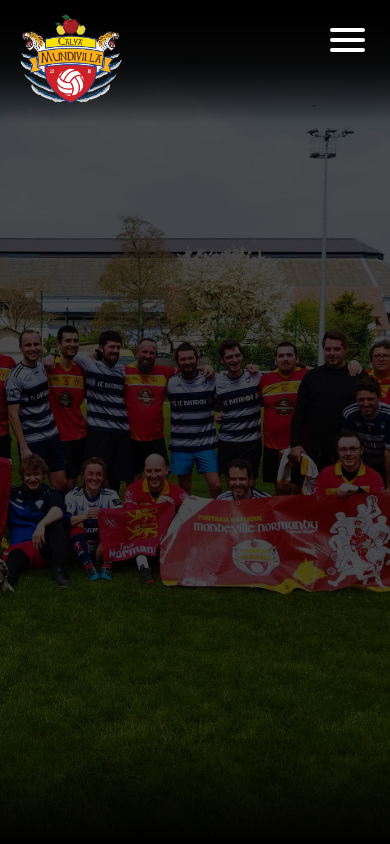
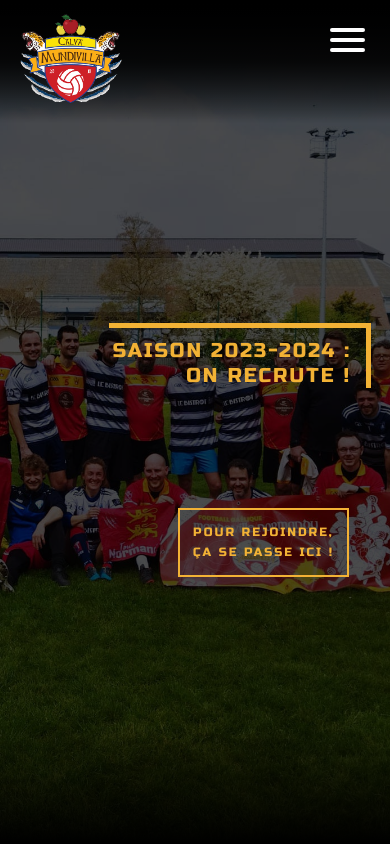
Before and after one commit to marieoc/mondeville-gaelic-next, a Next.js app: page / in a window 390 px wide. Shown: the top 844 px of the page. Built offline with nearby package versions, Linux system fonts and the light colour scheme.

Commit message:
added formatted phone number on contact input + verification on email input. need validation and errors handling to be done. added msg and redirect btn on slider section on homepage

```diff
--- a/app/page.jsx
+++ b/app/page.jsx
@@ -27,8 +27,49 @@ const Home = () => {
   useEffect(() => {
     window.addEventListener('scroll', scrollEffect)
 
+    // clean up function
     return () => {
       window.removeEventListener('scroll', scrollEffect);
+    }
+
+  }, [])
+
+
+  useEffect(() => {
+    let id;
+
+    id = setTimeout(() => {
+      const msg = document.querySelector('.slider_msg');
+      msg.classList.add('active');
+      console.log('setTimeOut msg')
+    }, 1000);
+
+    // clean up function
+    return () => {
+      clearTimeout(id);
+    }
+
+  }, [])
+
+  useEffect(() => {
+    function playAnimation(time) {
+      console.log(time)
+      // 3108.748
+    }
+    window.requestAnimationFrame(playAnimation);
+  }, [])
+
+  useEffect(() => {
+    let id;
+    id = setTimeout(() => {
+      const btn = document.querySelector('.slider_btn');
+      btn.classList.add('active');
+      console.log('setTimeOut btn');
+    }, 2500);
+
+    // clean up function
+    return () => {
+      clearTimeout(id);
     }
 
   }, [])
@@ -37,8 +78,17 @@ const Home = () => {
 
   return (
     <main className='home_page__wrapper'>
-      <div className="homepage_bg">
+      <h1>Football Gaélique Mondeville Normandy - Rejoins-nous !</h1>
+      <div className="homepage_bg flex flex-center">
         <div className="linear-gradient-black-top"></div>
+        <p className="slider_msg">
+          Saison 2023-2024 : <br/>
+          On recrute !
+        </p>
+        <Link href="" className="slider_btn border-button-effect">
+          Pour rejoindre,<br/>
+         ça se passe ici !
+         </Link>
         <div className="linear-gradient-black-bottom"></div>
       </div>
 
@@ -46,8 +96,8 @@ const Home = () => {
       <section className="news_section__wrapper flex flex-col align-items">
         <h2 className="double-border reveal">Actualités</h2>
 
-        <div className="news_card__wrapper flex flex-wrap flex-center reveal">
-          <div className="news_card double-border-card-effect">
+        <div className="news_card__wrapper flex flex-wrap flex-center">
+          <div className="news_card double-border-card-effect reveal">
             <Image
               src="/img/affiche_entrainement.jpeg"
               alt="News Article"
@@ -59,7 +109,7 @@ const Home = () => {
             </div>
           </div>
 
-          <div className="news_card double-border-card-effect">
+          <div className="news_card double-border-card-effect reveal">
             <Image
               src="/img/affiche_entrainement2.jpeg"
               alt="News Article"
@@ -71,7 +121,7 @@ const Home = () => {
             </div>
           </div>
 
-          <div className="news_card double-border-card-effect">
+          <div className="news_card double-border-card-effect reveal">
             <Image
               src="/img/bg2.jpeg"
               alt="News Article"
--- a/public/css/globals.css
+++ b/public/css/globals.css
@@ -493,6 +493,11 @@ footer .social_media_icons_wrapper .insta-link:hover .fa-square-instagram {
 /* MAIN */
 .home_page__wrapper {
   width: 100%;
+  position: relative;
+}
+.home_page__wrapper h1 {
+  position: absolute;
+  opacity: 0;
 }
 
 .homepage_bg {
@@ -523,6 +528,33 @@ footer .social_media_icons_wrapper .insta-link:hover .fa-square-instagram {
   height: 120px;
   background: linear-gradient(180deg, rgba(0, 0, 0, 0) 0%, rgb(0, 0, 0) 100%);
 }
+.homepage_bg .border-button-effect {
+  letter-spacing: 0.1rem;
+  padding: 1rem 2rem;
+  position: relative;
+  border: 2px solid transparent;
+  color: #F2B235;
+}
+.homepage_bg .border-button-effect:hover {
+  border: 2px solid transparent;
+}
+.homepage_bg .border-button-effect::before, .homepage_bg .border-button-effect::after {
+  content: "";
+  position: absolute;
+  border: 2px solid #fff;
+  top: 0;
+  left: 0;
+  right: 0;
+  bottom: 0;
+  transition: 0.5s all;
+  border-color: #F2B235;
+}
+.homepage_bg .border-button-effect:hover::before {
+  transform: translate(3px, 3px);
+}
+.homepage_bg .border-button-effect:hover::after {
+  transform: translate(-3px, -3px);
+}
 
 .homepage_bg::after {
   content: "";
@@ -532,6 +564,95 @@ footer .social_media_icons_wrapper .insta-link:hover .fa-square-instagram {
   bottom: 0;
   right: 0;
   background-color: rgba(0, 0, 0, 0.7);
+}
+
+.homepage_bg .slider_msg,
+.homepage_bg .slider_btn {
+  position: absolute;
+  color: #F2B235;
+  font-family: "Russo One";
+  opacity: 0;
+  transition: all 2s ease;
+  z-index: 2;
+  letter-spacing: 0.2rem;
+  text-transform: uppercase;
+}
+
+.homepage_bg .slider_btn {
+  padding: 1.5rem;
+  transform: translateX(100px);
+  top: 60%;
+  right: 10%;
+  font-size: 1.2rem;
+  line-height: 1.6;
+}
+@media (min-width: 590px) {
+  .homepage_bg .slider_btn {
+    font-size: 1.4rem;
+  }
+}
+
+.slider_btn.active {
+  transform: translateX(0);
+  opacity: 1;
+}
+
+.homepage_bg .slider_msg {
+  transform: translateY(100px);
+  font-size: 2rem;
+  top: 40%;
+  right: 10%;
+  text-align: right;
+}
+@media (min-width: 590px) {
+  .homepage_bg .slider_msg {
+    font-size: 3.4rem;
+  }
+}
+
+.slider_msg.active {
+  transform: translateY(0px);
+  opacity: 1;
+}
+
+.slider_msg::before,
+.slider_msg::after {
+  content: "";
+  position: absolute;
+  background-color: #F2B235;
+  transition: 1s all;
+}
+
+.slider_msg::before {
+  top: -15px;
+  right: -20px;
+  width: 0;
+  height: 5px;
+}
+
+.slider_msg::after {
+  top: -15px;
+  right: -20px;
+  width: 5px;
+  height: 0;
+}
+
+.slider_msg.active::before {
+  width: 110%;
+}
+@media (min-width: 590px) {
+  .slider_msg.active::before {
+    width: 105%;
+  }
+}
+
+.slider_msg.active::after {
+  height: 130%;
+}
+@media (min-width: 590px) {
+  .slider_msg.active::after {
+    height: 105%;
+  }
 }
 
 h2 {
@@ -819,6 +940,7 @@ h2 {
   max-width: 700px;
   font-family: "Montserrat";
   font-size: 1.2rem;
+  line-height: 1.6;
   margin: 1rem;
   padding: 1rem;
   text-align: center;
@@ -909,6 +1031,7 @@ h2 {
 }
 .contact-page__wrapper .more-details__content {
   max-width: 700px;
+  line-height: 1.6;
   font-size: 1.8rem;
   text-align: center;
   color: #fff;
--- a/public/css/globals.scss
+++ b/public/css/globals.scss
@@ -431,6 +431,12 @@ footer {
 /* MAIN */
 .home_page__wrapper {
     width: 100%;
+    position: relative;
+
+    h1 {
+        position: absolute;
+        opacity: 0;
+    }
 }
 
 .homepage_bg {
@@ -444,6 +450,7 @@ footer {
     position: relative;
 
     @include mixins.linear-gradient-black();
+    @include mixins.border-button-effect();
 }
 
 .homepage_bg::after {
@@ -455,6 +462,93 @@ footer {
     right: 0;
     background-color: rgba(0,0,0,.7);
 }
+
+.homepage_bg .slider_msg,
+.homepage_bg .slider_btn {
+    position: absolute;
+    color: colors.$gold;
+    font-family: 'Russo One';
+    opacity: 0;
+    transition: all 2s ease;
+    z-index: 2;
+    letter-spacing: .2rem;
+    text-transform: uppercase;
+}
+
+.homepage_bg .slider_btn {
+    padding: 1.5rem;
+    transform: translateX(100px);
+    top: 60%;
+    right: 10%;
+    font-size: 1.2rem;
+    line-height: 1.6;
+
+    @media (min-width: breakpoints.$tablet) {
+        font-size: 1.4rem;
+    }
+}
+
+.slider_btn.active {
+    transform: translateX(0);
+    opacity: 1;
+}
+
+.homepage_bg .slider_msg {
+    transform: translateY(100px);
+    font-size: 2rem;
+    top: 40%;
+    right: 10%;
+    text-align: right;
+
+    @media (min-width: breakpoints.$tablet) {
+        font-size: 3.4rem;
+    }
+
+}
+
+.slider_msg.active {
+    transform: translateY(0px);
+    opacity: 1;
+}
+
+.slider_msg::before,
+.slider_msg::after {
+    content: "";
+    position: absolute;
+    background-color: colors.$gold;
+    transition: 1s all;
+}
+
+.slider_msg::before {
+    top: -15px;
+    right: -20px;
+    width: 0;
+    height: 5px;
+}
+
+.slider_msg::after {
+    top: -15px;
+    right: -20px;
+    width: 5px;
+    height: 0;
+}
+
+.slider_msg.active::before {
+    width: 110%;
+
+    @media (min-width: breakpoints.$tablet) {
+        width: 105%;
+    }
+}
+
+.slider_msg.active::after {
+    height: 130%;
+
+    @media (min-width: breakpoints.$tablet) {
+        height: 105%;
+    }
+}
+
 
 
 
@@ -653,6 +747,7 @@ h2 {
         max-width: 700px;
         font-family: 'Montserrat';
         font-size: 1.2rem;
+        line-height: 1.6;
         margin: 1rem;
         padding: 1rem;
         text-align: center;
@@ -731,6 +826,7 @@ h2 {
 
     .more-details__content {
         max-width: 700px;
+        line-height: 1.6;
         font-size: 1.8rem;
         text-align: center;
         color: #fff;
--- /dev/null
+++ b/utils/formatPhoneNumber.js
@@ -0,0 +1,6 @@
+export const formatPhoneNumber = (value) => {
+    const numericValue = value.replace(/\D/g, '');
+    const formattedValue = numericValue.replace(/(\d{2})(?=\d)/g, '$1 ');
+
+    return formattedValue;
+};
--- /dev/null
+++ b/utils/validateEmail.js
@@ -0,0 +1,4 @@
+export const validateEmail = (email) => {
+    const regex = /\S+@\S+\.\S+/;
+    return regex.test(email);
+}
```
Also changed, not shown: app/contact/page.jsx (+54 -9 lines), 1 other file (tests, documents, lock files or other folders).
